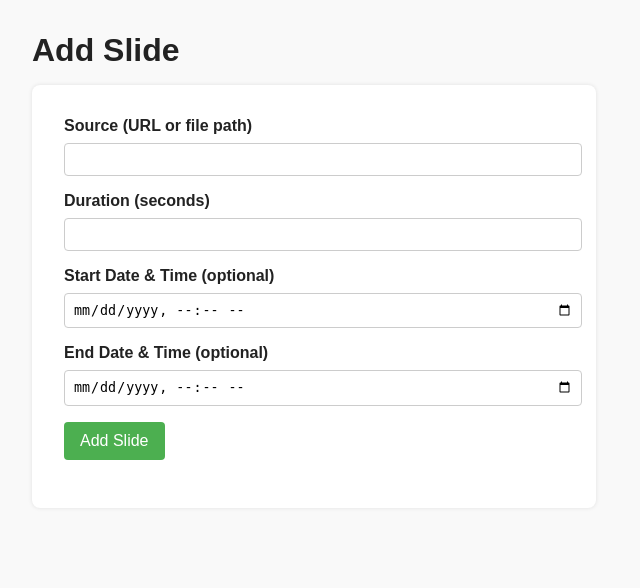
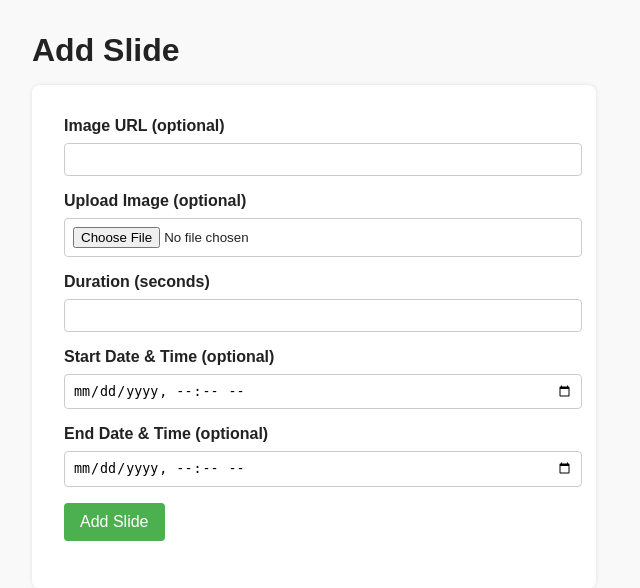
Before and after one commit to mgroves/GtkSignage, a Flask app: page /admin/add in a window 1280 px wide. Shown: the top 588 px of the page, without its empty margins (0-640 px from the left). Run offline with Flask 3, Linux system fonts and the light colour scheme; the visitor is signed in with stand-in values (Sample User, id 1).

Commit message:
added image upload

```diff
--- a/signage/server.py
+++ b/signage/server.py
@@ -13,6 +13,9 @@ app.secret_key = os.getenv("FLASK_SECRET_KEY")
 
 admin_user = os.getenv("ADMIN_USERNAME")
 admin_pass = os.getenv("ADMIN_PASSWORD")
+
+UPLOAD_FOLDER = os.path.join(os.path.dirname(__file__), "..", "uploads")
+os.makedirs(UPLOAD_FOLDER, exist_ok=True)
 
 @app.template_filter('format_ampm')
 def format_ampm(value):
@@ -72,13 +75,29 @@ def admin():
 @login_required
 def admin_add():
     if request.method == "POST":
+        uploaded_file = request.files.get("file")
+        url_input = request.form.get("source", "").strip()
+        filename = None
+
+        # Decide which source to use
+        if uploaded_file and uploaded_file.filename:
+            filename = uploaded_file.filename
+            save_path = os.path.join(UPLOAD_FOLDER, filename)
+            uploaded_file.save(save_path)
+            source = f"file://{os.path.abspath(save_path)}"
+        elif url_input:
+            source = url_input
+        else:
+            return "Either a file or URL is required.", 400
+
         SlideStore.add_slide({
-            "source": request.form["source"],
+            "source": source,
             "duration": int(request.form["duration"]),
             "start": request.form["start"],
             "end": request.form["end"]
         })
         return redirect(url_for("admin"))
+
     return render_template("add.html")
 
 @app.route("/admin/edit/<int:index>", methods=["GET", "POST"])
--- a/signage/templates/add.html
+++ b/signage/templates/add.html
@@ -7,9 +7,12 @@
 </head>
 <body>
     <h1>Add Slide</h1>
-    <form action="/admin/add" method="post" onsubmit="return validateTimes()">
-        <label for="source">Source (URL or file path)</label>
-        <input type="text" id="source" name="source" required>
+    <form action="/admin/add" method="post" enctype="multipart/form-data" onsubmit="return validateForm()">
+        <label for="source">Image URL (optional)</label>
+        <input type="text" id="source" name="source">
+
+        <label for="file">Upload Image (optional)</label>
+        <input type="file" id="file" name="file" accept="image/*">
 
         <label for="duration">Duration (seconds)</label>
         <input type="number" id="duration" name="duration" required min="1">
@@ -24,13 +27,22 @@
     </form>
 
     <script>
-    function validateTimes() {
-        const start = document.getElementById('start').value;
-        const end = document.getElementById('end').value;
+    function validateForm() {
+        const url = document.getElementById("source").value.trim();
+        const file = document.getElementById("file").files.length;
+        const start = document.getElementById("start").value;
+        const end = document.getElementById("end").value;
+
+        if ((url && file) || (!url && !file)) {
+            alert("Please provide *either* an image URL *or* upload a file — not both.");
+            return false;
+        }
+
         if (start && end && new Date(start) >= new Date(end)) {
             alert("End date/time must be later than start date/time.");
             return false;
         }
+
         return true;
     }
     </script>
```
Also changed, not shown: 1 other file.
